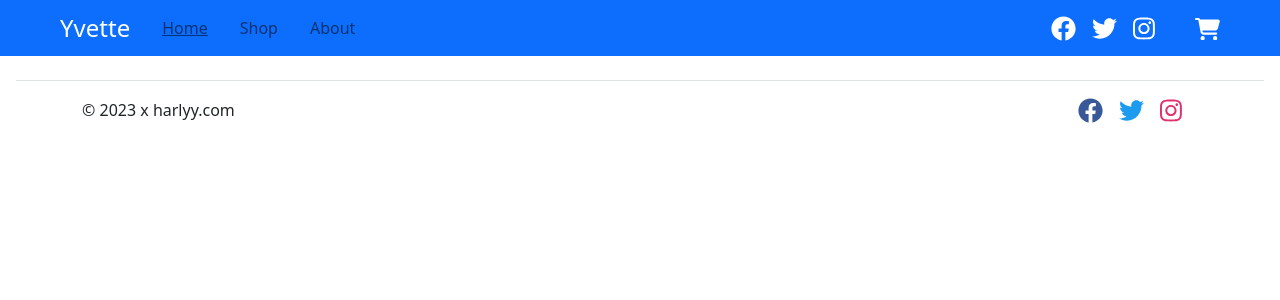
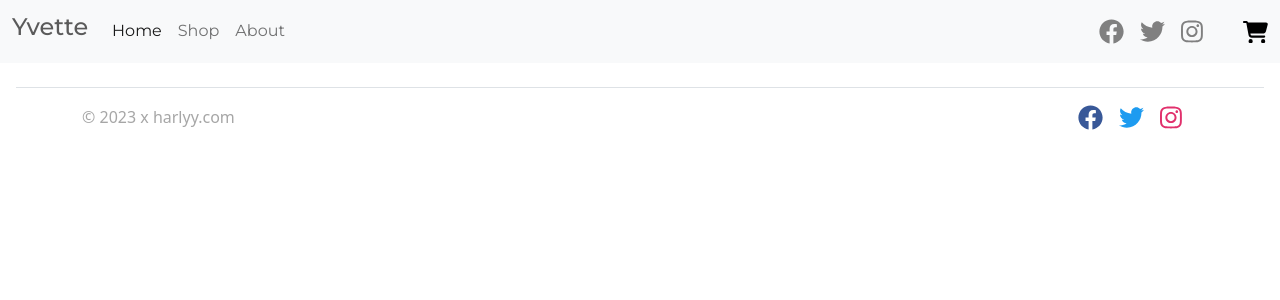
Before and after one commit to Anuksha0203/fake-site, a React (Create React App) app: page / in a window 1280 px wide. Shown: the top 300 px of the page. Built offline with nearby package versions, Linux system fonts and the light colour scheme; no server answers; the database is empty.

Commit message:
changed the bootstrap file, edited navbar, primary tile and its button

```diff
--- a/package.json
+++ b/package.json
@@ -13,7 +13,8 @@
     "@testing-library/jest-dom": "^5.16.5",
     "@testing-library/react": "^13.4.0",
     "@testing-library/user-event": "^13.5.0",
-    "bootstrap": "^5.2.3",
+    "bootstrap": "^5.3.0",
+    "bootswatch": "^5.3.0",
     "firebase": "^9.20.0",
     "js-cookie": "^3.0.5",
     "prop-types": "^15.8.1",
--- a/src/App.js
+++ b/src/App.js
@@ -1,7 +1,8 @@
 import {useEffect, useState} from 'react';
-import Header from './components/headers/MainHeader';
+import Header2 from './components/headers/MainHeader2';
 import Footer from './components/footers/MainFooter';
 import {Outlet} from 'react-router-dom';
+import 'bootswatch/dist/minty/bootstrap.min.css';
 
 import client from './project/client-settings.json';
 
@@ -32,7 +33,7 @@ function App() {
 
   return (
     <>
-      <Header data={data} />
+      <Header2 data={data} />
       {
         data.business && Object.keys(data.business).length !== 0 ?
         <Outlet context={data} /> : ''
--- a/src/components/display_tiles/PrimaryTile.js
+++ b/src/components/display_tiles/PrimaryTile.js
@@ -15,7 +15,9 @@ function PrimaryTile(props) {
         <div className="col-md-8 p-lg-5 mx-auto my-5">
           <h1 className="display-4 fw-normal">{props.tradingName}</h1>
           <p className="lead text-dark">Family perfumers since 1927</p>
-          <Link style={{boxShadow: 'rgba(0, 0, 0, 0.25) 0px 54px 55px, rgba(0, 0, 0, 0.12) 0px -12px 30px, rgba(0, 0, 0, 0.12) 0px 4px 6px, rgba(0, 0, 0, 0.17) 0px 12px 13px, rgba(0, 0, 0, 0.09) 0px -3px 5px'}} className="btn btn-secondary" to="/shop">Our Shop</Link>
+          <a href="/shop">
+            <button type="button" class="btn btn-outline-dark" >Our Shop</button>
+          </a>
         </div>
       </div>
     </>
--- a/src/components/headers/MainHeader.js
+++ b/src/components/headers/MainHeader.js
@@ -1,6 +1,7 @@
 import {Link, useLocation} from 'react-router-dom';
 import PropTypes from 'prop-types';
 import {getCartQuantity} from '../../helpers/quantities';
+
 function Header(props) {
   const location = useLocation();
   const {pathname} = location;
--- /dev/null
+++ b/src/components/headers/MainHeader2.js
@@ -0,0 +1,63 @@
+import {Link, useLocation} from 'react-router-dom';
+import PropTypes from 'prop-types';
+import {getCartQuantity} from '../../helpers/quantities';
+
+function Header2(props) {
+  const location = useLocation();
+  const {pathname} = location;
+  const page = pathname.split('/')[1];
+
+return (
+    <nav class="navbar navbar-expand-lg bg-light" data-bs-theme="light">
+    <div class="container-fluid">
+        <Link to="/" className="navbar-brand" href="#">
+            <h4>Yvette</h4>
+        </Link>
+        <button class="navbar-toggler" type="button" data-bs-toggle="collapse" data-bs-target="#navbarColor03" aria-controls="navbarColor03" aria-expanded="false" aria-label="Toggle navigation">
+        <span class="navbar-toggler-icon"></span>
+        </button>
+        <div class="collapse navbar-collapse" id="navbarColor03">
+        <ul class="navbar-nav me-auto">
+            <li class="nav-item">
+            <a class="nav-link active" href="/">Home
+                <span class="visually-hidden">(current)</span>
+            </a>
+            </li>
+            <li class="nav-item">
+            <a class="nav-link" href="/shop">Shop</a>
+            </li>
+            <li class="nav-item">
+            <a class="nav-link" href="/about">About</a>
+            </li>
+        </ul>
+        <a href={props.data.socials ? props.data.socials.facebook : ''} target="_blank" className="d-block link-dark text-decoration-none me-3" rel="noreferrer">
+              <svg xmlns="http://www.w3.org/2000/svg" viewBox="0 0 512 512" height="25">
+                <path fill="grey" d="M504 256C504 119 393 8 256 8S8 119 8 256c0 123.78 90.69 226.38 209.25 245V327.69h-63V256h63v-54.64c0-62.15 37-96.48 93.67-96.48 27.14 0 55.52 4.84 55.52 4.84v61h-31.28c-30.8 0-40.41 19.12-40.41 38.73V256h68.78l-11 71.69h-57.78V501C413.31 482.38 504 379.78 504 256z"/>
+              </svg>
+            </a>
+            <a href={props.data.socials ? props.data.socials.twitter : ''} target="_blank" className="d-block link-dark text-decoration-none me-3" rel="noreferrer">
+              <svg xmlns="http://www.w3.org/2000/svg" viewBox="0 0 512 512" height="25">
+                <path fill="grey" d="M459.37 151.716c.325 4.548.325 9.097.325 13.645 0 138.72-105.583 298.558-298.558 298.558-59.452 0-114.68-17.219-161.137-47.106 8.447.974 16.568 1.299 25.34 1.299 49.055 0 94.213-16.568 130.274-44.832-46.132-.975-84.792-31.188-98.112-72.772 6.498.974 12.995 1.624 19.818 1.624 9.421 0 18.843-1.3 27.614-3.573-48.081-9.747-84.143-51.98-84.143-102.985v-1.299c13.969 7.797 30.214 12.67 47.431 13.319-28.264-18.843-46.781-51.005-46.781-87.391 0-19.492 5.197-37.36 14.294-52.954 51.655 63.675 129.3 105.258 216.365 109.807-1.624-7.797-2.599-15.918-2.599-24.04 0-57.828 46.782-104.934 104.934-104.934 30.213 0 57.502 12.67 76.67 33.137 23.715-4.548 46.456-13.32 66.599-25.34-7.798 24.366-24.366 44.833-46.132 57.827 21.117-2.273 41.584-8.122 60.426-16.243-14.292 20.791-32.161 39.308-52.628 54.253z"/>
+              </svg>
+            </a>
+            <a href={props.data.socials ? props.data.socials.instagram : ''} target="_blank" className="d-block link-dark text-decoration-none me-3" rel="noreferrer">
+              <svg xmlns="http://www.w3.org/2000/svg" viewBox="0 0 448 512" height="25">
+                <path fill="grey" d="M224.1 141c-63.6 0-114.9 51.3-114.9 114.9s51.3 114.9 114.9 114.9S339 319.5 339 255.9 287.7 141 224.1 141zm0 189.6c-41.1 0-74.7-33.5-74.7-74.7s33.5-74.7 74.7-74.7 74.7 33.5 74.7 74.7-33.6 74.7-74.7 74.7zm146.4-194.3c0 14.9-12 26.8-26.8 26.8-14.9 0-26.8-12-26.8-26.8s12-26.8 26.8-26.8 26.8 12 26.8 26.8zm76.1 27.2c-1.7-35.9-9.9-67.7-36.2-93.9-26.2-26.2-58-34.4-93.9-36.2-37-2.1-147.9-2.1-184.9 0-35.8 1.7-67.6 9.9-93.9 36.1s-34.4 58-36.2 93.9c-2.1 37-2.1 147.9 0 184.9 1.7 35.9 9.9 67.7 36.2 93.9s58 34.4 93.9 36.2c37 2.1 147.9 2.1 184.9 0 35.9-1.7 67.7-9.9 93.9-36.2 26.2-26.2 34.4-58 36.2-93.9 2.1-37 2.1-147.8 0-184.8zM398.8 388c-7.8 19.6-22.9 34.7-42.6 42.6-29.5 11.7-99.5 9-132.1 9s-102.7 2.6-132.1-9c-19.6-7.8-34.7-22.9-42.6-42.6-11.7-29.5-9-99.5-9-132.1s-2.6-102.7 9-132.1c7.8-19.6 22.9-34.7 42.6-42.6 29.5-11.7 99.5-9 132.1-9s102.7-2.6 132.1 9c19.6 7.8 34.7 22.9 42.6 42.6 11.7 29.5 9 99.5 9 132.1s2.7 102.7-9 132.1z"/>
+              </svg>
+            </a>
+            <Link to="cart" className="d-block link-dark text-decoration-none ms-4">
+              <svg xmlns="http://www.w3.org/2000/svg" viewBox="0 0 576 512" width="25"><path fill="black" d="M0 24C0 10.7 10.7 0 24 0H69.5c22 0 41.5 12.8 50.6 32h411c26.3 0 45.5 25 38.6 50.4l-41 152.3c-8.5 31.4-37 53.3-69.5 53.3H170.7l5.4 28.5c2.2 11.3 12.1 19.5 23.6 19.5H488c13.3 0 24 10.7 24 24s-10.7 24-24 24H199.7c-34.6 0-64.3-24.6-70.7-58.5L77.4 54.5c-.7-3.8-4-6.5-7.9-6.5H24C10.7 48 0 37.3 0 24zM128 464a48 48 0 1 1 96 0 48 48 0 1 1 -96 0zm336-48a48 48 0 1 1 0 96 48 48 0 1 1 0-96z"/></svg>
+              <span id='cart-quantity' className={'badge rounded-pill bg-info ' + (getCartQuantity() === 0 ? 'd-none' : '')} style={{position: 'absolute', top: '50%', transform: 'translate(5px, -50%)'}}>
+                {getCartQuantity()}
+              </span>
+            </Link>
+        </div>
+    </div>
+    </nav>
+    );
+}
+Header2.propTypes = {
+  data: PropTypes.object.isRequired,
+};
+
+export default Header2;
```
Also changed, not shown: 1 other file (tests, documents, lock files or other folders).
